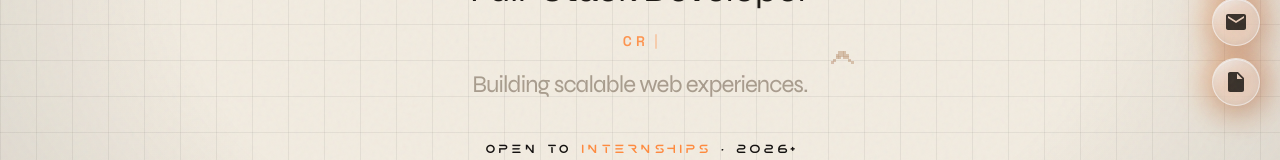
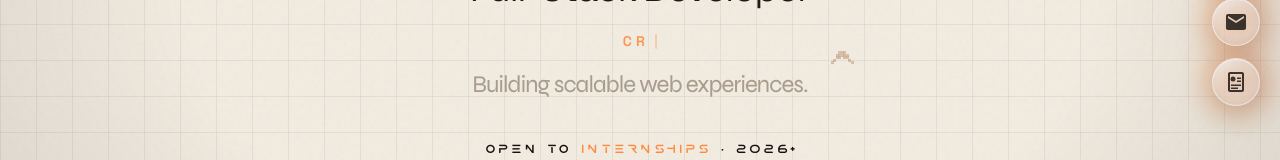
Before and after one commit to Megha-r20/MeghaR_portfolio, a Next.js app: page / in a window 1280 px wide. Shown: the part 408-568 px from the top of the page. Built offline with nearby package versions, Linux system fonts and the light colour scheme; a web font is replaced by a local one.

Commit message:
Update portfolio website

```diff
--- a/app/page.tsx
+++ b/app/page.tsx
@@ -572,7 +572,9 @@ export default function Home() {
             href: "/resume.pdf",
             icon: (
               <svg className="h-[24px] w-[24px]" viewBox="0 0 24 24" fill="currentColor">
-                <path d="M6 2c-1.1 0-1.99.9-1.99 2L4 20c0 1.1.89 2 1.99 2H18c1.1 0 2-.9 2-2V8l-6-6H6zm7 7V3.5L18.5 9H13z" />
+                <path d="M18 2H6c-1.1 0-2 .9-2 2v16c0 1.1.9 2 2 2h12c1.1 0 2-.9 2-2V4c0-1.1-.9-2-2-2zm0 18H6V4h12v16z"/>
+                <circle cx="9" cy="9" r="2.5" />
+                <path d="M13 7.5h4v1.5h-4zm0 3h4v1.5h-4zm-6 4h10v1.5H7zm0 3h7v1.5H7z" />
               </svg>
             ),
           },
```
